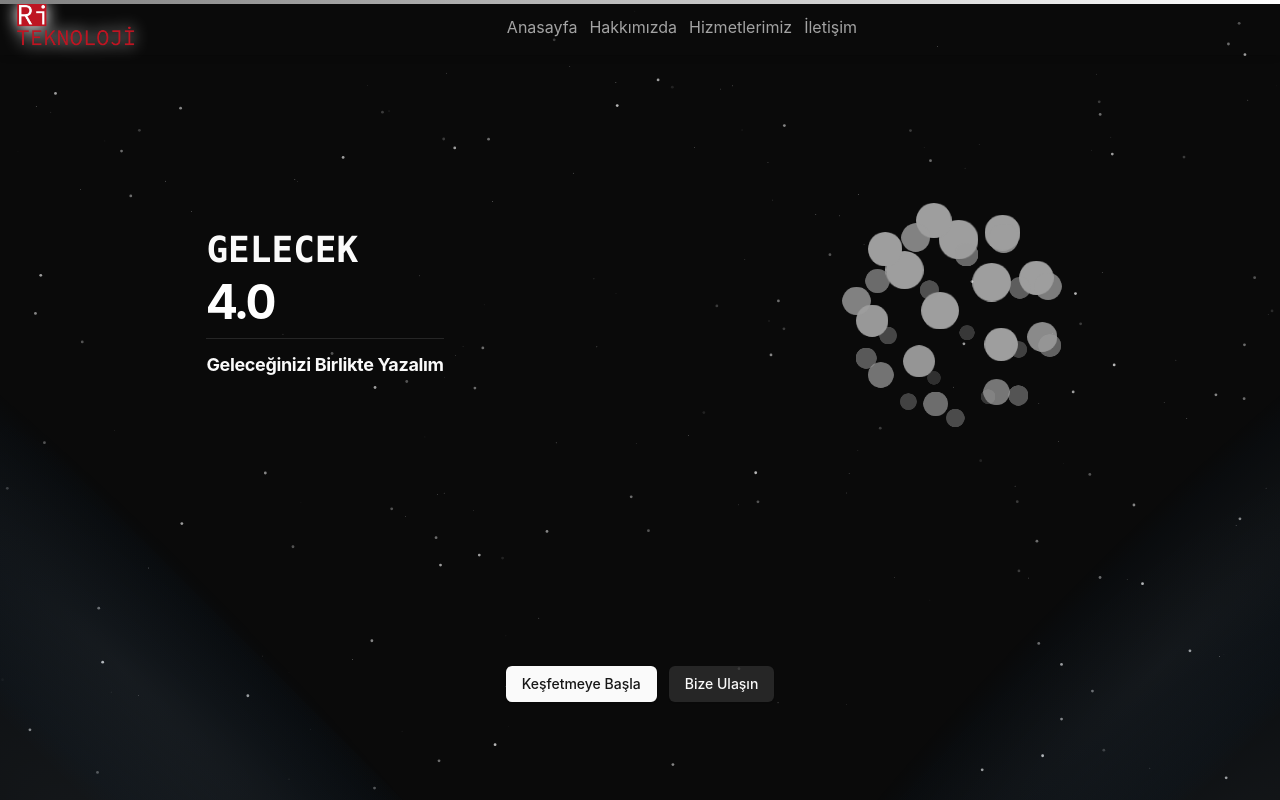
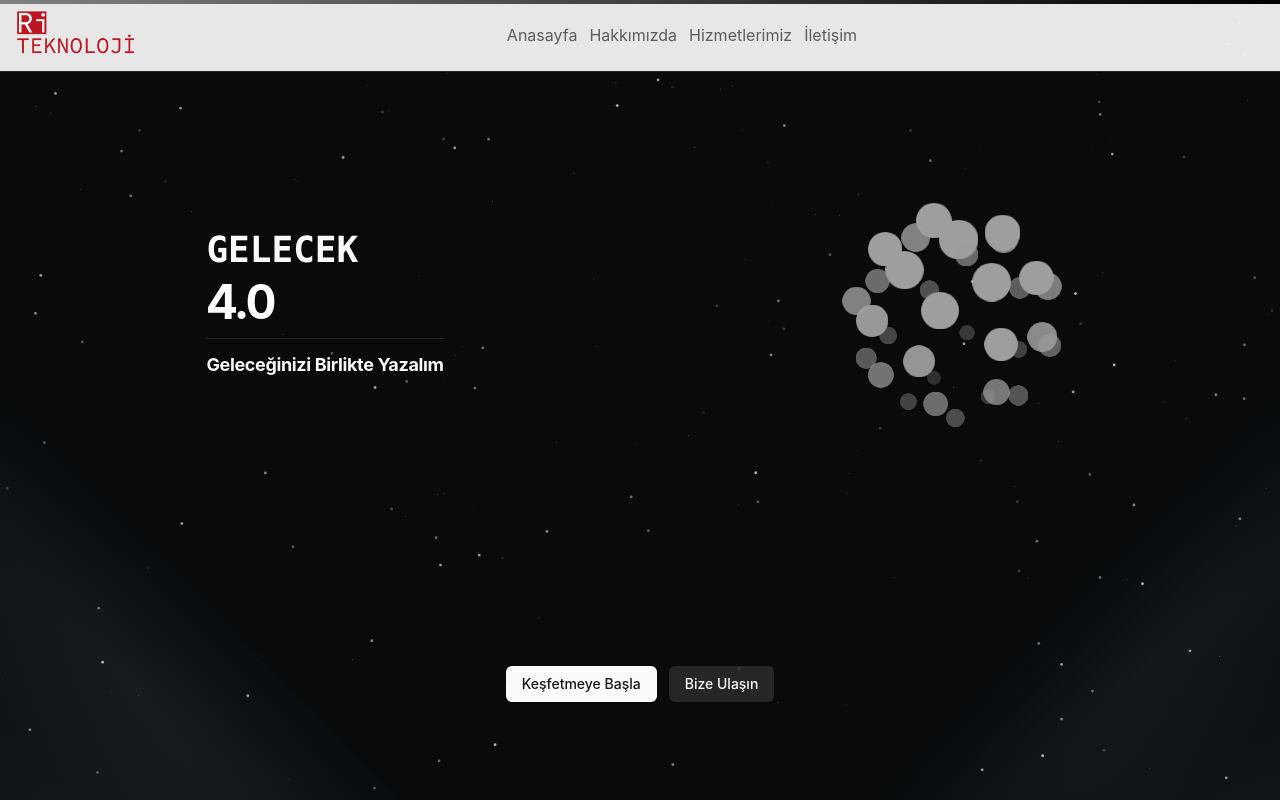
Before and after one commit to AydinTheFirst/ri-teknoloji, a Next.js app: page / in a window 1280 px wide. Shown: the top 800 px of the page. Built offline with nearby package versions, Linux system fonts and the light colour scheme; some icons are missing.

Commit message:
Refactor Navbar and ScrollProgress components for improved styling and consistency

```diff
--- a/src/app/(landing)/navbar.tsx
+++ b/src/app/(landing)/navbar.tsx
@@ -69,18 +69,12 @@ export default function Navbar() {
 
 function NavbarContent() {
   return (
-    <nav className="border-bpy-2 fixed top-0 z-10 w-full shadow-md">
+    <nav className="fixed top-0 z-10 w-full border-b bg-white/90 py-2 text-black shadow-md">
       <div className="container flex items-center justify-between">
         <div className="flex items-center gap-5">
           <NavbarToggler />
           <Link href="/">
-            <Image
-              alt="Logo"
-              className="logo"
-              height={40}
-              src="/logo.png"
-              width={120}
-            />
+            <Image alt="Logo" height={40} src="/logo.png" width={120} />
           </Link>
         </div>
         <div className="hidden gap-3 md:flex">
@@ -119,7 +113,7 @@ const NavLink = ({ href, label }: NavLinkProps) => {
   if (path === "/") {
     return (
       <Link
-        className="text-muted-foreground transition-colors hover:text-foreground"
+        className="text-black/60 transition-colors hover:text-black"
         href={href}
         onClick={href.startsWith("#") ? handleClick : undefined}
       >
--- a/src/components/ui/scroll-progress.tsx
+++ b/src/components/ui/scroll-progress.tsx
@@ -24,7 +24,7 @@ export const ScrollProgress = React.forwardRef<
   return (
     <motion.div
       className={cn(
-        "fixed inset-x-0 top-0 z-[1000] h-1 origin-left bg-gradient-to-r from-[gray] to-[white]",
+        "fixed inset-x-0 top-0 z-[1000] h-1 origin-left bg-gradient-to-r from-[gray] to-[black]",
         className,
       )}
       ref={ref}
--- a/src/styles/globals.css
+++ b/src/styles/globals.css
@@ -88,7 +88,3 @@ body {
 .prose p {
   @apply text-lg;
 }
-
-.logo {
-filter: drop-shadow(0 0 0.5rem white);
-}
```
